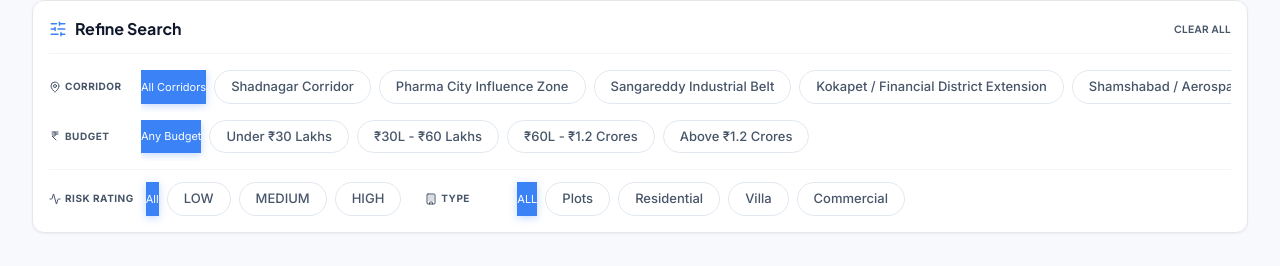
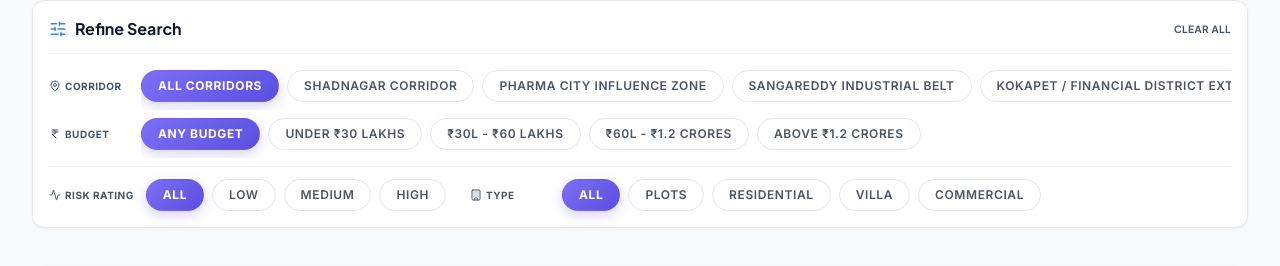
Before and after one commit to rniteshvarma/Urban-Venture, a Next.js app: page /projects in a window 1280 px wide. Shown: the part 318-584 px from the top of the page. Built offline with nearby package versions, Linux system fonts and the light colour scheme; no server answers; a web font is replaced by a local one.

Commit message:
fix: update global filter pill active highlight to LoopAI indigo-violet gradient

```diff
--- a/src/app/(admin)/admin/dashboard/page.tsx
+++ b/src/app/(admin)/admin/dashboard/page.tsx
@@ -415,6 +415,7 @@ export default function AdminDashboardPage() {
               </Link>
             </div>
 
+            {recentBroadcasts && recentBroadcasts.length > 0 ? (
               <div className="overflow-x-auto w-full">
                 <table className="crm-table text-xs w-full">
                   <thead>
--- a/src/app/globals.css
+++ b/src/app/globals.css
@@ -383,13 +383,16 @@ body {
 .filter-pill {
   display: inline-flex;
   align-items: center;
+  justify-content: center;
   gap: 6px;
   padding: 6px 16px;
   border-radius: 9999px;
-  font-size: 0.8125rem;
-  font-weight: 500;
+  font-size: 0.75rem;
+  font-weight: 600;
+  text-transform: uppercase;
+  letter-spacing: 0.05em;
   background: #FFFFFF;
-  color: #475569;
+  color: #4B5563;
   border: 1px solid #E2E8F0;
   cursor: pointer;
   transition: all 200ms cubic-bezier(0.4, 0, 0.2, 1);
@@ -397,22 +400,35 @@ body {
 }
 
 .filter-pill:hover {
-  border-color: #3B82F6;
-  color: #2563EB;
+  border-color: #5B4FE0;
+  color: #5B4FE0;
+  background: #F4F0FF;
 }
 
 .filter-pill-active {
-  background: #3B82F6;
-  color: #FFFFFF;
-  border-color: #3B82F6;
-  box-shadow: 0 2px 8px rgba(59, 130, 246, 0.3);
+  display: inline-flex;
+  align-items: center;
+  justify-content: center;
+  gap: 6px;
+  padding: 6px 16px;
+  border-radius: 9999px;
+  font-size: 0.75rem;
+  font-weight: 700;
+  text-transform: uppercase;
+  letter-spacing: 0.05em;
+  background: linear-gradient(135deg, #7C6EF5 0%, #5B4FE0 100%);
+  color: #FFFFFF !important;
+  border: 1px solid transparent;
+  box-shadow: 0 4px 12px rgba(91, 79, 224, 0.25);
+  cursor: pointer;
+  white-space: nowrap;
+  transition: all 200ms cubic-bezier(0.4, 0, 0.2, 1);
 }
 
 .filter-pill-active:hover {
-  background: #2563EB;
-  border-color: #2563EB;
-  color: #FFFFFF;
-  box-shadow: 0 4px 12px rgba(37, 99, 235, 0.4);
+  background: linear-gradient(135deg, #6C5CE7 0%, #4B3FC4 100%);
+  color: #FFFFFF !important;
+  box-shadow: 0 6px 16px rgba(91, 79, 224, 0.35);
 }
 
 /* ═══════════════════════════════════════════════════
```
